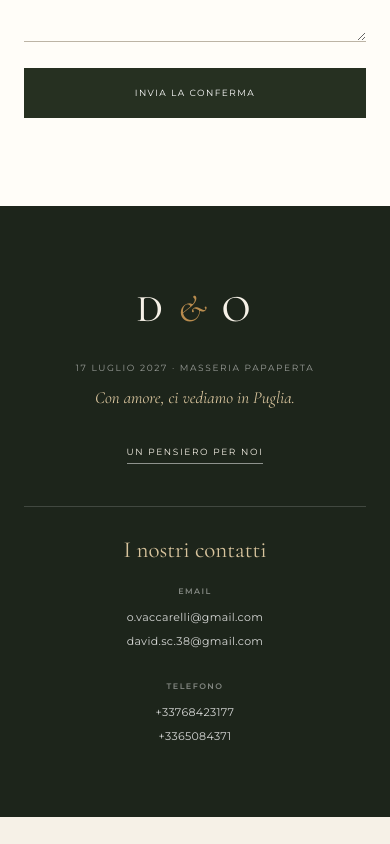
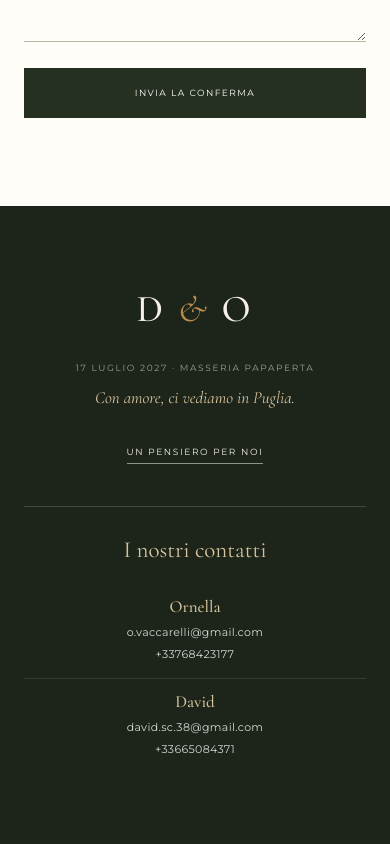
Before and after one commit to ovaccarelli/David-Ornella, a Next.js app: page / in a window 390 px wide. Shown: the part 6414-7258 px from the top of the page. Before the commit the page ends 7231 px from the top, so only its background shows below. Built offline with nearby package versions, Linux system fonts and the light colour scheme.

Commit message:
fix: organize contacts by person

```diff
--- a/_includes/layouts/Footer.tsx
+++ b/_includes/layouts/Footer.tsx
@@ -13,15 +13,20 @@ export function Footer() {
       <div className="footerContacts">
         <h2>{t.footer.contacts}</h2>
         <address>
-          <div>
+          <div className="contactHead" aria-hidden="true">
+            <span />
             <span>{t.footer.email}</span>
+            <span>{t.footer.phone}</span>
+          </div>
+          <div className="contactPerson">
+            <strong>Ornella</strong>
             <a href="mailto:o.vaccarelli@gmail.com">o.vaccarelli@gmail.com</a>
+            <a href="tel:+33768423177">+33768423177</a>
+          </div>
+          <div className="contactPerson">
+            <strong>David</strong>
             <a href="mailto:david.sc.38@gmail.com">david.sc.38@gmail.com</a>
-          </div>
-          <div>
-            <span>{t.footer.phone}</span>
-            <a href="tel:+33768423177">+33768423177</a>
-            <a href="tel:+3365084371">+3365084371</a>
+            <a href="tel:+33665084371">+33665084371</a>
           </div>
         </address>
       </div>
--- a/assets/css/site.css
+++ b/assets/css/site.css
@@ -172,9 +172,11 @@ footer p { margin: 7px 0; font-size: 9px; letter-spacing: .18em; text-transform:
 .giftLink { display: inline-block; margin-top: 24px; padding-bottom: 3px; border-bottom: 1px solid rgba(255,255,255,.5); color: var(--ivory); font-size: 9px; letter-spacing: .18em; text-transform: uppercase; }
 .footerContacts { max-width: 620px; margin: 42px auto 0; padding-top: 32px; border-top: 1px solid rgba(255,255,255,.16); }
 .footerContacts h2 { margin-bottom: 22px; color: #d8c49d; font: 400 23px/1 "Cormorant Garamond", serif; }
-.footerContacts address { display: grid; grid-template-columns: repeat(2, minmax(0, 1fr)); gap: 28px; font-style: normal; }
-.footerContacts address div { display: flex; flex-direction: column; gap: 5px; }
+.footerContacts address { font-style: normal; }
+.footerContacts address > div { display: grid; grid-template-columns: 90px 1.5fr 1fr; gap: 18px; align-items: center; padding: 8px 0; }
+.footerContacts .contactHead { padding-bottom: 3px; }
 .footerContacts span { margin-bottom: 5px; color: rgba(255,255,255,.45); font-size: 8px; font-weight: 600; letter-spacing: .18em; text-transform: uppercase; }
+.footerContacts strong { color: #d8c49d; font: 500 17px/1 "Cormorant Garamond", serif; text-align: left; }
 .footerContacts a { color: rgba(255,255,255,.82); font-size: 11px; letter-spacing: .03em; transition: color .2s; }
 .footerContacts a:hover { color: #d8c49d; }
 
@@ -227,7 +229,10 @@ footer p { margin: 7px 0; font-size: 9px; letter-spacing: .18em; text-transform:
   .rsvpForm { grid-template-columns: 1fr; }
   .rsvpForm label, .rsvpForm .button { grid-column: 1; }
   .bankDetails div { grid-template-columns: 1fr; gap: 6px; }
-  .footerContacts address { grid-template-columns: 1fr; }
+  .footerContacts .contactHead { display: none; }
+  .footerContacts address > div { grid-template-columns: 1fr; gap: 3px; padding: 14px 0; }
+  .footerContacts .contactPerson + .contactPerson { border-top: 1px solid rgba(255,255,255,.1); }
+  .footerContacts strong { margin-bottom: 5px; text-align: center; }
 }
 
 @media (prefers-reduced-motion: reduce) {
```
